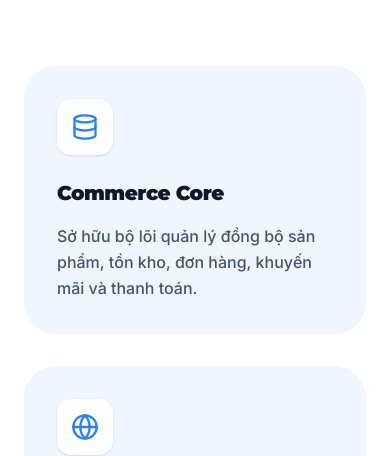
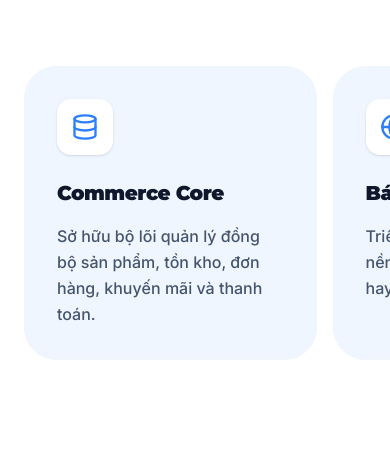
Before and after one commit to Thanh0704/New-Ric, a Next.js app: page /products/ecom in a window 390 px wide. Shown: the part 1396-1852 px from the top of the page. Built offline with nearby package versions, Linux system fonts and the light colour scheme.

Commit message:
update mới

```diff
--- a/src/app/products/[id]/page.tsx
+++ b/src/app/products/[id]/page.tsx
@@ -489,6 +489,16 @@ export default function ProductDetailPage({ params }: { params: Promise<{ id: st
 
   return (
     <main className="min-h-screen bg-white">
+      {/* Ẩn thanh cuộn trên Mobile nhưng vẫn cho phép vuốt */}
+      <style
+        dangerouslySetInnerHTML={{
+          __html: `
+        .no-scrollbar::-webkit-scrollbar { display: none; }
+        .no-scrollbar { -ms-overflow-style: none; scrollbar-width: none; }
+      `,
+        }}
+      />
+
       {/* 1. HERO SECTION */}
       <section className="relative overflow-hidden bg-slate-950 pt-8 pb-20 text-white lg:pt-12 lg:pb-32">
         <div className="absolute inset-0 bg-[url('https://www.transparenttextures.com/patterns/cubes.png')] opacity-5" />
@@ -543,12 +553,7 @@ export default function ProductDetailPage({ params }: { params: Promise<{ id: st
                 </a>
               </div>
 
-              {/* =========================================================
-                  ĐÃ THÊM: Phần hiển thị Logo App riêng cho RICIO
-                  ========================================================= */}
-              {/* =========================================================
-                  ĐÃ THÊM: Phần hiển thị Logo App riêng cho RICIO (CÓ KÈM TEXT)
-                  ========================================================= */}
+              {/* Phần hiển thị Logo App riêng cho RICIO */}
               {id === 'ricio' && (
                 <div className="mt-8 border-t border-white/10 pt-8 md:mt-10">
                   <p className="mb-4 text-sm font-medium tracking-wide text-slate-400">
@@ -628,8 +633,10 @@ export default function ProductDetailPage({ params }: { params: Promise<{ id: st
         </div>
       </section>
 
-      {/* 2. KHỐI ƯU ĐIỂM */}
-      <section id="details" className="relative z-10 bg-white py-24">
+      {/* =========================================================
+          2. KHỐI ƯU ĐIỂM (Slider vuốt ngang Mobile - w-[75vw])
+          ========================================================= */}
+      <section id="details" className="relative z-10 overflow-hidden bg-white py-24">
         <div className="container mx-auto px-6 md:px-20">
           <div className="mx-auto mb-16 max-w-3xl text-center">
             <h2 className="mb-6 text-4xl font-black tracking-tight text-slate-900">
@@ -639,11 +646,12 @@ export default function ProductDetailPage({ params }: { params: Promise<{ id: st
               Sức mạnh công nghệ giúp {product.name} tạo ra sự khác biệt trên thị trường.
             </p>
           </div>
-          <div className="grid grid-cols-1 gap-8 md:grid-cols-3">
+
+          <div className="no-scrollbar -mx-6 flex snap-x snap-mandatory gap-4 overflow-x-auto px-6 pb-8 md:mx-0 md:grid md:grid-cols-3 md:gap-8 md:overflow-visible md:px-0 md:pb-0">
             {product.advantages.map((adv: any, idx: number) => (
               <div
                 key={idx}
-                className={`rounded-[2rem] border border-slate-100 p-8 ${product.bgLight} transition-all duration-300 hover:-translate-y-2 hover:shadow-xl`}
+                className={`w-[75vw] shrink-0 snap-center rounded-[2rem] border border-slate-100 p-8 md:w-auto md:shrink ${product.bgLight} transition-all duration-300 hover:-translate-y-2 hover:shadow-xl`}
               >
                 <div
                   className={`mb-6 flex h-14 w-14 items-center justify-center rounded-xl bg-white shadow-sm ${product.iconColor}`}
@@ -658,28 +666,32 @@ export default function ProductDetailPage({ params }: { params: Promise<{ id: st
         </div>
       </section>
 
-      {/* 3. LỢI ÍCH */}
-      <section className="relative z-10 border-y border-slate-200 bg-slate-50 py-24">
+      {/* =========================================================
+          3. LỢI ÍCH (Slider vuốt ngang Mobile - w-[75vw])
+          ========================================================= */}
+      <section className="relative z-10 overflow-hidden border-y border-slate-200 bg-slate-50 py-24">
         <div className="container mx-auto px-6 md:px-20">
           <div className="grid grid-cols-1 items-center gap-16 lg:grid-cols-2">
             <div>
               <h2 className="mb-8 text-4xl font-black tracking-tight text-slate-900">
                 Giá trị thực tế mang lại cho doanh nghiệp
               </h2>
-              <div className="space-y-6">
+
+              <div className="no-scrollbar -mx-6 flex snap-x snap-mandatory gap-4 overflow-x-auto px-6 pb-8 md:mx-0 md:flex-col md:gap-0 md:space-y-6 md:overflow-visible md:px-0 md:pb-0">
                 {product.benefits.map((benefit: string, idx: number) => (
                   <div
                     key={idx}
-                    className="flex items-start gap-4 rounded-2xl border border-slate-100 bg-white p-4 shadow-sm transition-colors hover:border-slate-300"
+                    className="flex w-[75vw] shrink-0 snap-center items-start gap-4 rounded-2xl border border-slate-100 bg-white p-4 shadow-sm transition-colors hover:border-slate-300 md:w-auto md:shrink"
                   >
                     <CheckSquare className={`mt-0.5 h-6 w-6 shrink-0 ${product.iconColor}`} />
-                    <p className="text-lg leading-relaxed font-semibold text-slate-700">
+                    <p className="text-lg leading-relaxed font-semibold whitespace-normal text-slate-700">
                       {benefit}
                     </p>
                   </div>
                 ))}
               </div>
             </div>
+
             <div className="group relative flex h-full min-h-[400px] flex-col justify-center overflow-hidden rounded-[3rem] p-10 shadow-2xl">
               <Image
                 src={product.image}
```
